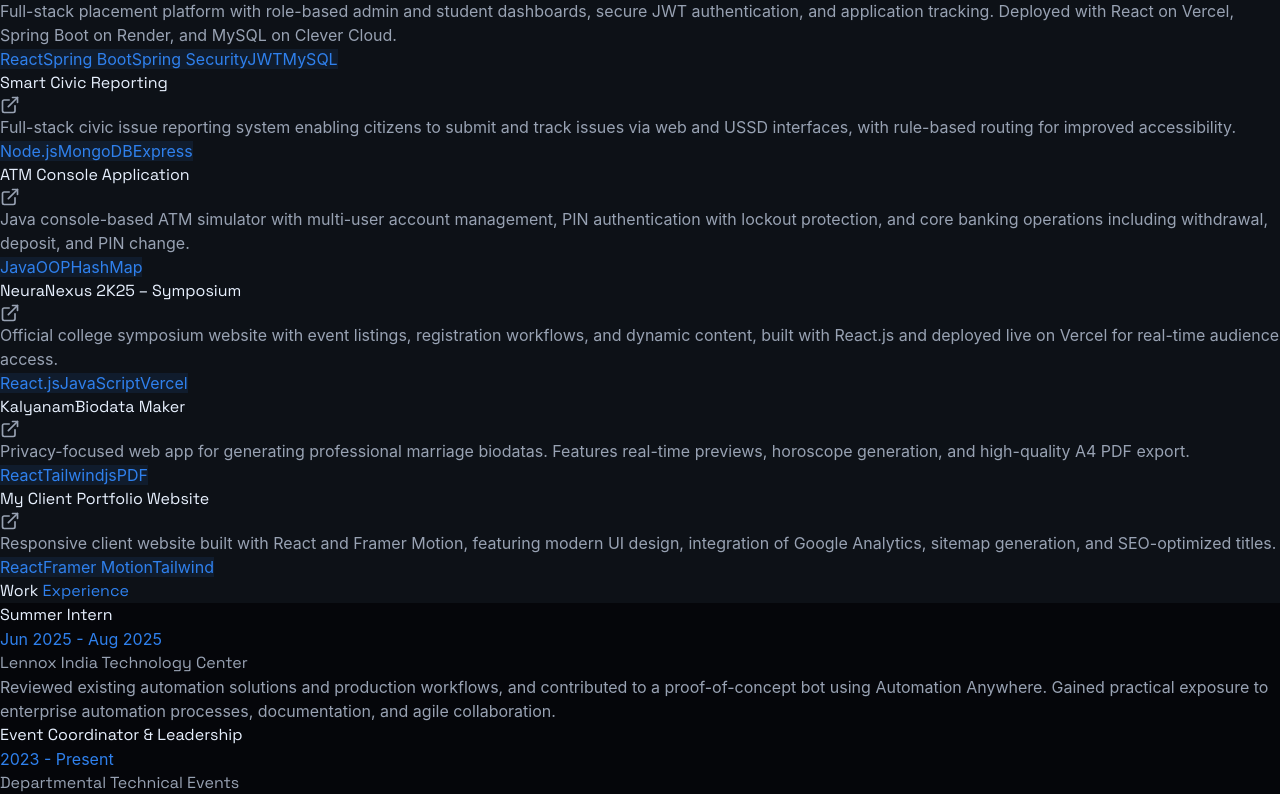
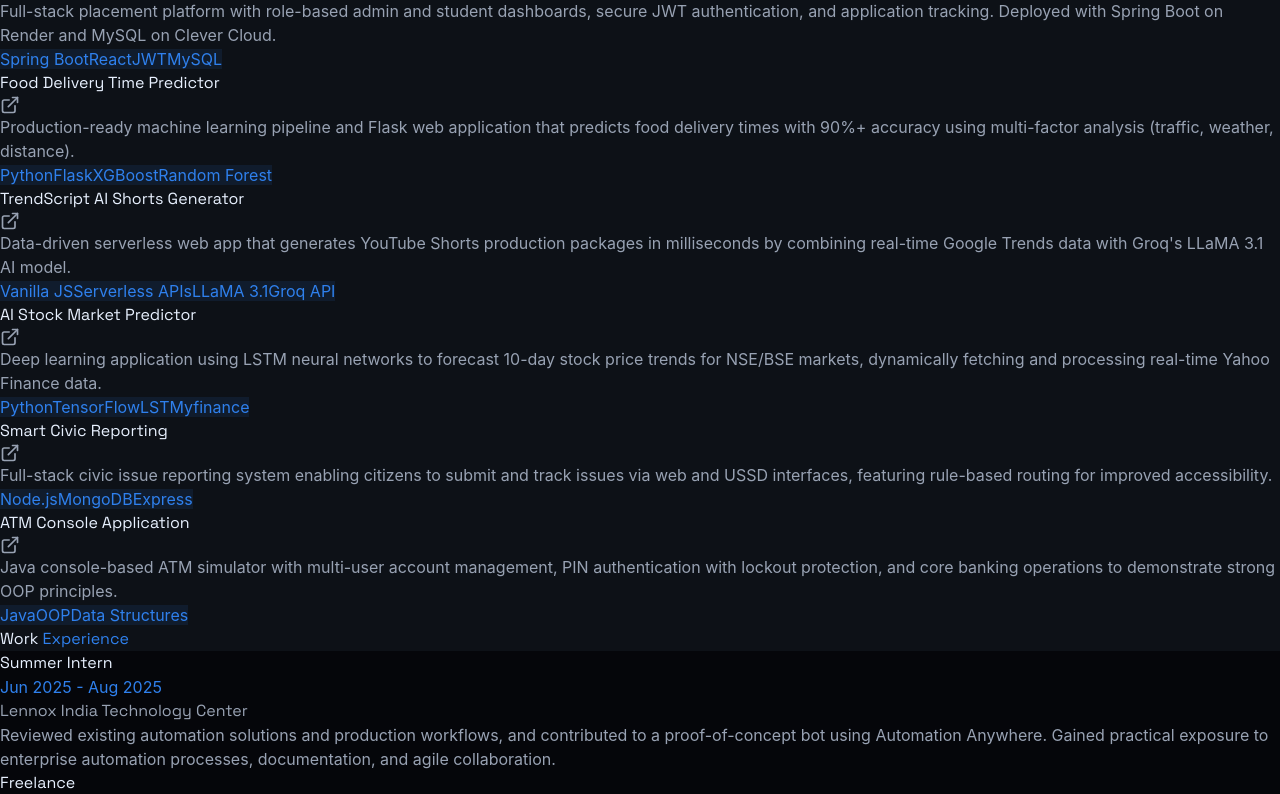
Before and after one commit to rameshkumark24/My-Portfolio, a React (Vite) app: page / in a window 1280 px wide. Shown: the part 1166-1960 px from the top of the page. Built offline with nearby package versions, Linux system fonts and the light colour scheme; the HTML template or start-up script is replaced by a standard one; a web font is replaced by a local one.

Commit message:
Update projects and achievements in App.jsx
Removed outdated event coordinator role and added new projects including 'Food Delivery Time Predictor' and 'AI Stock Market Predictor'. Updated existing project details and achievements.

```diff
--- a/src/App.jsx
+++ b/src/App.jsx
@@ -76,12 +76,6 @@ const RESUME_DATA = {
       desc: "Reviewed existing automation solutions and production workflows, and contributed to a proof-of-concept bot using Automation Anywhere. Gained practical exposure to enterprise automation processes, documentation, and agile collaboration."
     },
     {
-      company: "Departmental Technical Events",
-      role: "Event Coordinator & Leadership",
-      period: "2023 - Present",
-      desc: "Led coordination for departmental technical events, managing communication with faculty and 200+ participants, effectively increasing overall engagement by 20%."
-    },
-    {
       company: "Web Development",
       role: "Freelance",
       period: "2024 - 2025",
@@ -91,39 +85,39 @@ const RESUME_DATA = {
   projects: [
     {
       title: "Placement Management System",
-      tech: ["React", "Spring Boot", "Spring Security", "JWT", "MySQL"],
-      desc: "Full-stack placement platform with role-based admin and student dashboards, secure JWT authentication, and application tracking. Deployed with React on Vercel, Spring Boot on Render, and MySQL on Clever Cloud.",
+      tech: ["Spring Boot", "React", "JWT", "MySQL"],
+      desc: "Full-stack placement platform with role-based admin and student dashboards, secure JWT authentication, and application tracking. Deployed with Spring Boot on Render and MySQL on Clever Cloud.",
       link: "https://github.com/rameshkumark24/placement_system"
+    },
+    {
+      title: "Food Delivery Time Predictor",
+      tech: ["Python", "Flask", "XGBoost", "Random Forest"],
+      desc: "Production-ready machine learning pipeline and Flask web application that predicts food delivery times with 90%+ accuracy using multi-factor analysis (traffic, weather, distance).",
+      link: "https://github.com/rameshkumark24/food_delivery_prediction"
+    },
+    {
+      title: "TrendScript AI Shorts Generator",
+      tech: ["Vanilla JS", "Serverless APIs", "LLaMA 3.1", "Groq API"],
+      desc: "Data-driven serverless web app that generates YouTube Shorts production packages in milliseconds by combining real-time Google Trends data with Groq's LLaMA 3.1 AI model.",
+      link: "https://github.com/rameshkumark24/trendscript"
+    },
+    {
+      title: "AI Stock Market Predictor",
+      tech: ["Python", "TensorFlow", "LSTM", "yfinance"],
+      desc: "Deep learning application using LSTM neural networks to forecast 10-day stock price trends for NSE/BSE markets, dynamically fetching and processing real-time Yahoo Finance data.",
+      link: "https://github.com/rameshkumark24/Stockmarketfutureprediction"
     },
     {
       title: "Smart Civic Reporting",
       tech: ["Node.js", "MongoDB", "Express"],
-      desc: "Full-stack civic issue reporting system enabling citizens to submit and track issues via web and USSD interfaces, with rule-based routing for improved accessibility.",
+      desc: "Full-stack civic issue reporting system enabling citizens to submit and track issues via web and USSD interfaces, featuring rule-based routing for improved accessibility.",
       link: "https://github.com/rameshkumark24/Civic-Sense-SIH"
     },
     {
       title: "ATM Console Application",
-      tech: ["Java", "OOP", "HashMap"],
-      desc: "Java console-based ATM simulator with multi-user account management, PIN authentication with lockout protection, and core banking operations including withdrawal, deposit, and PIN change.",
+      tech: ["Java", "OOP", "Data Structures"],
+      desc: "Java console-based ATM simulator with multi-user account management, PIN authentication with lockout protection, and core banking operations to demonstrate strong OOP principles.",
       link: "https://github.com/rameshkumark24/java-Console"
-    },
-    {
-        title: "NeuraNexus 2K25 – Symposium",
-        tech: ["React.js", "JavaScript", "Vercel"],
-        desc: "Official college symposium website with event listings, registration workflows, and dynamic content, built with React.js and deployed live on Vercel for real-time audience access.",
-        link: "https://github.com/rameshkumark24/NeuraNexux-2k25"
-    },
-    {
-      title: "KalyanamBiodata Maker",
-      tech: ["React", "Tailwind", "jsPDF"],
-      desc: "Privacy-focused web app for generating professional marriage biodatas. Features real-time previews, horoscope generation, and high-quality A4 PDF export.",
-      link: "https://github.com/rameshkumark24/Kalyanambiodata"
-    },
-    {
-      title: "My Client Portfolio Website",
-      tech: ["React", "Framer Motion", "Tailwind"],
-      desc: "Responsive client website built with React and Framer Motion, featuring modern UI design, integration of Google Analytics, sitemap generation, and SEO-optimized titles.",
-      link: "https://github.com/rameshkumark24/Umapandiyan"
     }
   ],
   achievements: [
@@ -131,6 +125,7 @@ const RESUME_DATA = {
     "Selected for next round in Hushh AI Hackathon (24-hour), built an AI-assisted placement system.",
     "Shortlisted for Aptean AI Hackathon (4-hour), worked on an AI-powered ERP solution.",
     "Finalist, Flinders AI University Competition – recognized for strong AI and problem-solving skills.",
+    "Served as Public Relations Officer, leading coordination for departmental technical events, managing communication with faculty and 200+ participants, and effectively increasing overall engagement by 20%.",
     "Selected at the institutional level for Smart India Hackathon (SIH) through competitive internal evaluation."
   ],
   certifications: [
```
